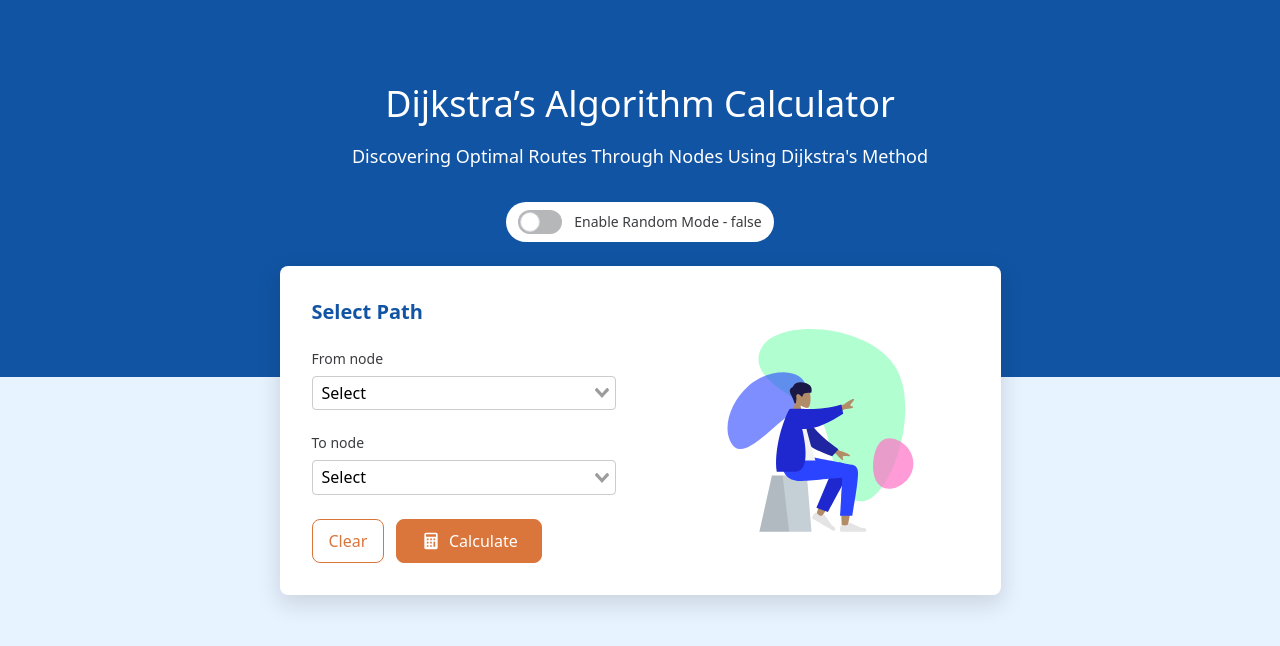
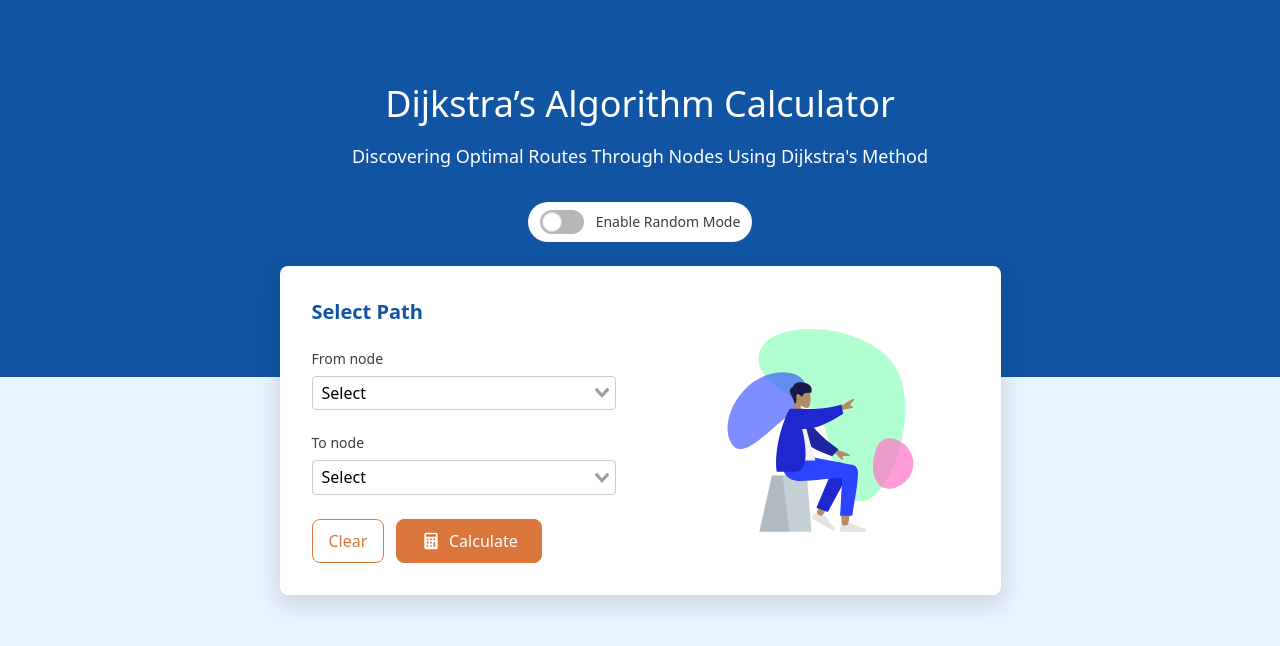
Before and after one commit to Hadakajime/dijkstra-vue, a Vue app: page / in a window 1280 px wide. Shown: the top 646 px of the page. Built offline with nearby package versions, Linux system fonts and the light colour scheme.

Commit message:
Toggle slot.

```diff
--- a/src/components/CalculatorCard.vue
+++ b/src/components/CalculatorCard.vue
@@ -1,7 +1,7 @@
 <template>
 	<div class="calculator-card mt-[-175px] flex flex-col justify-center items-center">
 		<div class="toggle-wrapper flex relative bg-white rounded-full px-[12px] py-[8px] max-w-[270px] justify-center mb-[24px]">
-			<Toggle v-model="isRandomMode" label="Enable Random Mode" :hasRefreshIcon="hasRefreshIcon" :refreshClick="fetchRandomRefreshHandler" />
+			<Toggle v-model="isRandomMode" :hasRefreshIcon="hasRefreshIcon" :refreshClick="fetchRandomRefreshHandler">Enable Random Mode</Toggle>
 		</div>
 		<div class="w-[721px] bg-white rounded-[8px] shadow-md flex flex-col md:w-[400px]">
 			<div class="calculator-card-inner">
--- a/src/components/Toggle.vue
+++ b/src/components/Toggle.vue
@@ -4,7 +4,7 @@
 			<input type="checkbox" :id="id" class="sr-only peer" v-model="checked" />
 			<div class="relative w-11 h-6 bg-color-gray rounded-full peer peer-focus:ring-4 peer-focus:color-secondary peer-checked:after:translate-x-full rtl:peer-checked:after:-translate-x-full peer-checked:after:border-white after:content-[&quot; &quot;] after:absolute after:top-0.5 after:start-[2px] after:bg-white after:border-gray-300 after:border after:rounded-full after:h-5 after:w-5 after:transition-all peer-checked:bg-color-secondary"></div>
 			<span class="text-sm font-medium ms-3 text-color-body">
-				{{ label }} - {{ modelValue }}
+				<slot></slot>
 			</span>
 		</label>
 		<button v-if="hasRefreshIcon" class="flex re-calculate-random ml-[16px] cursor-pointer" :onClick="refreshClick">
@@ -19,7 +19,6 @@ import { defineComponent, type PropType } from "vue";
 export type ToggleProps = {
 	modelValue: boolean;
 	id: string,
-	label?: string;
 	hasRefreshIcon?: boolean;
 	refreshClick?: () => void;
 };
@@ -29,10 +28,6 @@ export default defineComponent({
 	props: {
 		modelValue: Boolean,
 		id: String,
-		label: {
-			type: String,
-			required: false,
-		},
 		hasRefreshIcon: Boolean,
 		refreshClick: {
 			type: Function as PropType<ToggleProps["refreshClick"]>,
```
